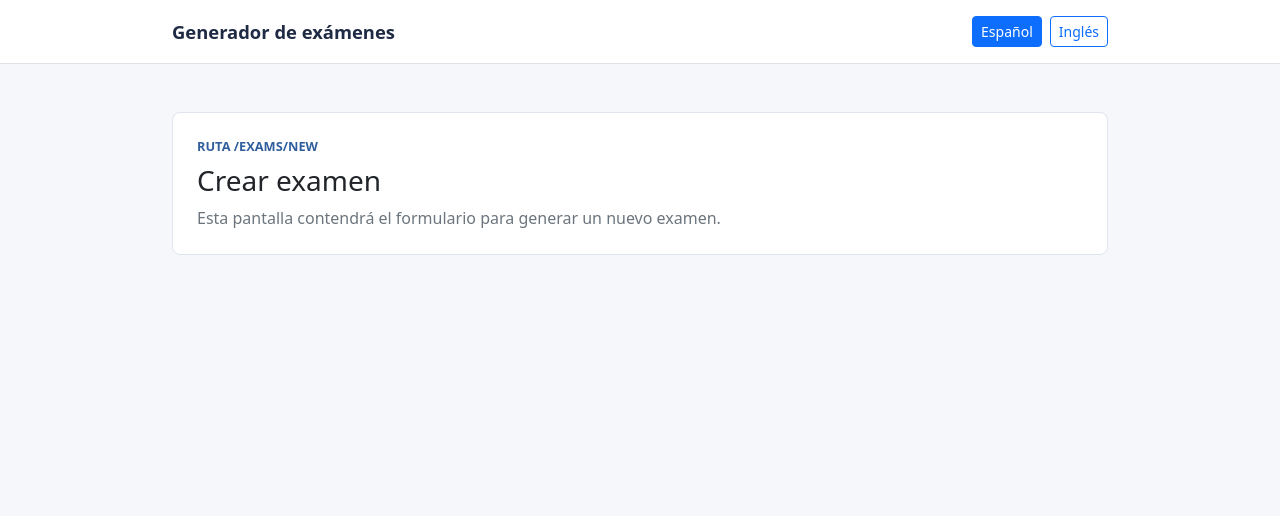
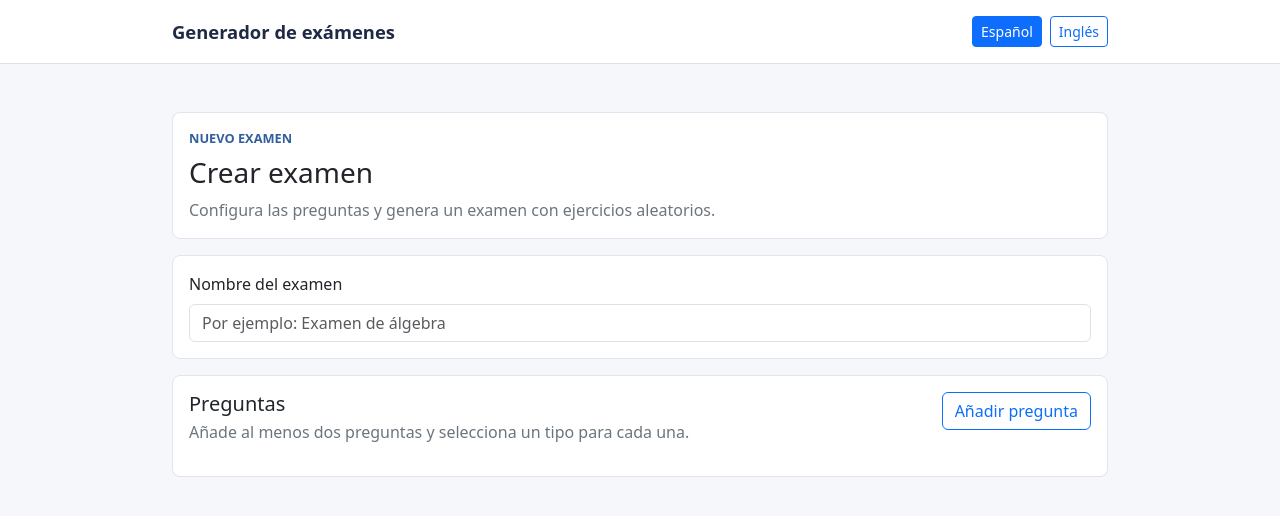
Before and after one commit to seiya64/ExamGenerator, an Angular app: page /exams/new in a window 1280 px wide. Shown: the top 516 px of the page. Built offline with nearby package versions, Linux system fonts and the light colour scheme.

Commit message:
feat: implement create exam screen

```diff
--- a/src/app/app.routes.ts
+++ b/src/app/app.routes.ts
@@ -1,11 +1,11 @@
 import { Routes } from '@angular/router';
-import { CreateExamPlaceholderComponent } from './features/create-exam';
+import { CreateExamComponent } from './features/create-exam';
 import { ExamsListComponent } from './features/exams';
 
 export const routes: Routes = [
   {
     path: 'exams/new',
-    component: CreateExamPlaceholderComponent,
+    component: CreateExamComponent,
   },
   {
     path: 'exams',
--- a/src/app/features/create-exam/create-exam-placeholder.component.html
+++ /dev/null
@@ -1,5 +0,0 @@
-<app-empty-state
-  [eyebrow]="t('create.placeholderEyebrow')"
-  [title]="t('create.placeholderTitle')"
-  [body]="t('create.placeholderBody')"
-/>
--- a/src/app/features/create-exam/create-exam-placeholder.component.ts
+++ /dev/null
@@ -1,16 +0,0 @@
-import { Component, inject } from '@angular/core';
-import { TranslationService, TranslationKey } from '../../i18n';
-import { EmptyStateComponent } from '../../shared';
-
-@Component({
-  selector: 'app-create-exam-placeholder',
-  imports: [EmptyStateComponent],
-  templateUrl: './create-exam-placeholder.component.html',
-})
-export class CreateExamPlaceholderComponent {
-  private readonly translationService = inject(TranslationService);
-
-  protected t(key: TranslationKey): string {
-    return this.translationService.translate(key);
-  }
-}
--- /dev/null
+++ b/src/app/features/create-exam/create-exam.component.html
@@ -0,0 +1,62 @@
+<form class="create-exam" (submit)="submit($event)" novalidate>
+  <header class="create-exam__header">
+    <div>
+      <p class="create-exam__eyebrow mb-2">{{ t('create.eyebrow') }}</p>
+      <h1 class="h3 mb-2">{{ t('create.title') }}</h1>
+      <p class="mb-0 text-secondary">{{ t('create.body') }}</p>
+    </div>
+  </header>
+
+  <section class="create-exam__panel">
+    <label class="form-label" for="exam-name">{{ t('create.examNameLabel') }}</label>
+    <input
+      id="exam-name"
+      class="form-control"
+      [class.is-invalid]="hasNameError()"
+      type="text"
+      [value]="examName()"
+      [placeholder]="t('create.examNamePlaceholder')"
+      (input)="updateExamName($event)"
+    />
+    @if (hasNameError()) {
+      <div class="invalid-feedback">{{ t('create.examNameRequired') }}</div>
+    }
+  </section>
+
+  <section class="create-exam__questions" aria-labelledby="questions-title">
+    <div class="create-exam__questions-header">
+      <div>
+        <h2 id="questions-title" class="h5 mb-1">{{ t('create.questionsTitle') }}</h2>
+        <p class="mb-0 text-secondary">{{ t('create.questionsBody') }}</p>
+      </div>
+
+      <button type="button" class="btn btn-outline-primary" (click)="addQuestion()">
+        {{ t('create.addQuestion') }}
+      </button>
+    </div>
+
+    @if (hasMinimumQuestionsError()) {
+      <div class="alert alert-danger mb-0">{{ t('create.minimumQuestionsRequired') }}</div>
+    }
+
+    <div class="create-exam__drafts">
+      @for (question of questions(); track $index) {
+        <app-question-draft
+          [draft]="question"
+          [index]="$index"
+          [exerciseTypes]="exerciseTypes"
+          [showValidation]="showQuestionTypeError(question)"
+          [canRemove]="true"
+          (draftChange)="updateQuestion($index, $event)"
+          (remove)="removeQuestion($index)"
+        />
+      }
+    </div>
+  </section>
+
+  @if (canGenerate()) {
+    <div class="create-exam__actions">
+      <button type="submit" class="btn btn-primary">{{ t('create.generateAction') }}</button>
+    </div>
+  }
+</form>
--- /dev/null
+++ b/src/app/features/create-exam/create-exam.component.scss
@@ -0,0 +1,47 @@
+.create-exam {
+  display: grid;
+  gap: 1rem;
+}
+
+.create-exam__header,
+.create-exam__panel,
+.create-exam__questions {
+  padding: 1rem;
+  border: 1px solid #dfe4ef;
+  border-radius: 0.5rem;
+  background: #ffffff;
+}
+
+.create-exam__eyebrow {
+  color: #315f9d;
+  font-size: 0.8rem;
+  font-weight: 700;
+  text-transform: uppercase;
+}
+
+.create-exam__questions {
+  display: grid;
+  gap: 1rem;
+}
+
+.create-exam__questions-header {
+  display: grid;
+  gap: 1rem;
+}
+
+.create-exam__drafts {
+  display: grid;
+  gap: 0.75rem;
+}
+
+.create-exam__actions {
+  display: flex;
+  justify-content: flex-end;
+}
+
+@media (min-width: 576px) {
+  .create-exam__questions-header {
+    grid-template-columns: minmax(0, 1fr) auto;
+    align-items: start;
+  }
+}
--- /dev/null
+++ b/src/app/features/create-exam/create-exam.component.ts
@@ -0,0 +1,92 @@
+import { Component, inject, signal } from '@angular/core';
+import { Router } from '@angular/router';
+import { EXERCISE_TYPES } from '../../data';
+import { TranslationService, TranslationKey } from '../../i18n';
+import { ExamDraftQuestion } from '../../models';
+import { ExamGeneratorService, ExamStorageService } from '../../services';
+import { QuestionDraftComponent } from './components/question-draft/question-draft.component';
+
+@Component({
+  selector: 'app-create-exam',
+  imports: [QuestionDraftComponent],
+  templateUrl: './create-exam.component.html',
+  styleUrl: './create-exam.component.scss',
+})
+export class CreateExamComponent {
+  private readonly examGeneratorService = inject(ExamGeneratorService);
+  private readonly examStorageService = inject(ExamStorageService);
+  private readonly router = inject(Router);
+  private readonly translationService = inject(TranslationService);
+
+  protected readonly exerciseTypes = EXERCISE_TYPES;
+  protected readonly examName = signal('');
+  protected readonly questions = signal<readonly ExamDraftQuestion[]>([]);
+  protected readonly submitted = signal(false);
+
+  protected addQuestion(): void {
+    this.questions.update((questions) => [...questions, { name: '', type: '' }]);
+  }
+
+  protected updateQuestion(index: number, question: ExamDraftQuestion): void {
+    this.questions.update((questions) =>
+      questions.map((currentQuestion, currentIndex) =>
+        currentIndex === index ? question : currentQuestion,
+      ),
+    );
+  }
+
+  protected removeQuestion(index: number): void {
+    this.questions.update((questions) =>
+      questions.filter((_question, currentIndex) => currentIndex !== index),
+    );
+  }
+
+  protected updateExamName(event: Event): void {
+    this.examName.set((event.target as HTMLInputElement).value);
+  }
+
+  protected canGenerate(): boolean {
+    return this.questions().length > 1;
+  }
+
+  protected hasNameError(): boolean {
+    return this.submitted() && !this.examName().trim();
+  }
+
+  protected hasMinimumQuestionsError(): boolean {
+    return this.submitted() && this.questions().length < 2;
+  }
+
+  protected showQuestionTypeError(question: ExamDraftQuestion): boolean {
+    return this.submitted() && !question.type;
+  }
+
+  protected generate(): void {
+    this.submitted.set(true);
+
+    if (!this.isValid()) {
+      return;
+    }
+
+    const exam = this.examGeneratorService.generate(this.examName(), this.questions());
+    this.examStorageService.save(exam);
+    void this.router.navigateByUrl('/exams');
+  }
+
+  protected submit(event: SubmitEvent): void {
+    event.preventDefault();
+    this.generate();
+  }
+
+  protected t(key: TranslationKey): string {
+    return this.translationService.translate(key);
+  }
+
+  private isValid(): boolean {
+    return (
+      Boolean(this.examName().trim()) &&
+      this.questions().length >= 2 &&
+      this.questions().every((question) => Boolean(question.type))
+    );
+  }
+}
--- a/src/app/features/create-exam/index.ts
+++ b/src/app/features/create-exam/index.ts
@@ -1,2 +1,2 @@
-export { CreateExamPlaceholderComponent } from './create-exam-placeholder.component';
+export { CreateExamComponent } from './create-exam.component';
 export { QuestionDraftComponent } from './components/question-draft/question-draft.component';
--- a/src/app/i18n/translations.ts
+++ b/src/app/i18n/translations.ts
@@ -17,9 +17,17 @@ export type TranslationKey =
   | 'exams.createAction'
   | 'exams.openExam'
   | 'exams.deleteExam'
-  | 'create.placeholderEyebrow'
-  | 'create.placeholderTitle'
-  | 'create.placeholderBody'
+  | 'create.eyebrow'
+  | 'create.title'
+  | 'create.body'
+  | 'create.examNameLabel'
+  | 'create.examNamePlaceholder'
+  | 'create.examNameRequired'
+  | 'create.questionsTitle'
+  | 'create.questionsBody'
+  | 'create.addQuestion'
+  | 'create.minimumQuestionsRequired'
+  | 'create.generateAction'
   | 'create.questionNameLabel'
   | 'create.questionTypeLabel'
   | 'create.questionTypePlaceholder'
@@ -48,9 +56,17 @@ export const TRANSLATIONS: Record<LanguageCode, Record<TranslationKey, string>>
     'exams.createAction': 'Crear examen',
     'exams.openExam': 'Abrir examen',
     'exams.deleteExam': 'Eliminar examen',
-    'create.placeholderEyebrow': 'Ruta /exams/new',
-    'create.placeholderTitle': 'Crear examen',
-    'create.placeholderBody': 'Esta pantalla contendrá el formulario para generar un nuevo examen.',
+    'create.eyebrow': 'Nuevo examen',
+    'create.title': 'Crear examen',
+    'create.body': 'Configura las preguntas y genera un examen con ejercicios aleatorios.',
+    'create.examNameLabel': 'Nombre del examen',
+    'create.examNamePlaceholder': 'Por ejemplo: Examen de álgebra',
+    'create.examNameRequired': 'El nombre del examen es obligatorio.',
+    'create.questionsTitle': 'Preguntas',
+    'create.questionsBody': 'Añade al menos dos preguntas y selecciona un tipo para cada una.',
+    'create.addQuestion': 'Añadir pregunta',
+    'create.minimumQuestionsRequired': 'Añade al menos dos preguntas.',
+    'create.generateAction': 'Generar examen',
     'create.questionNameLabel': 'Nombre de la pregunta',
     'create.questionTypeLabel': 'Tipo de ejercicio',
     'create.questionTypePlaceholder': 'Selecciona un tipo',
@@ -76,9 +92,17 @@ export const TRANSLATIONS: Record<LanguageCode, Record<TranslationKey, string>>
     'exams.createAction': 'Create exam',
     'exams.openExam': 'Open exam',
     'exams.deleteExam': 'Delete exam',
-    'create.placeholderEyebrow': 'Route /exams/new',
-    'create.placeholderTitle': 'Create exam',
-    'create.placeholderBody': 'This screen will contain the form for generating a new exam.',
+    'create.eyebrow': 'New exam',
+    'create.title': 'Create exam',
+    'create.body': 'Configure the questions and generate an exam with random exercises.',
+    'create.examNameLabel': 'Exam name',
+    'create.examNamePlaceholder': 'For example: Algebra exam',
+    'create.examNameRequired': 'The exam name is required.',
+    'create.questionsTitle': 'Questions',
+    'create.questionsBody': 'Add at least two questions and select a type for each one.',
+    'create.addQuestion': 'Add question',
+    'create.minimumQuestionsRequired': 'Add at least two questions.',
+    'create.generateAction': 'Generate exam',
     'create.questionNameLabel': 'Question name',
     'create.questionTypeLabel': 'Exercise type',
     'create.questionTypePlaceholder': 'Select a type',
```
Also changed, not shown: 2 other files (tests, documents, lock files or other folders).
